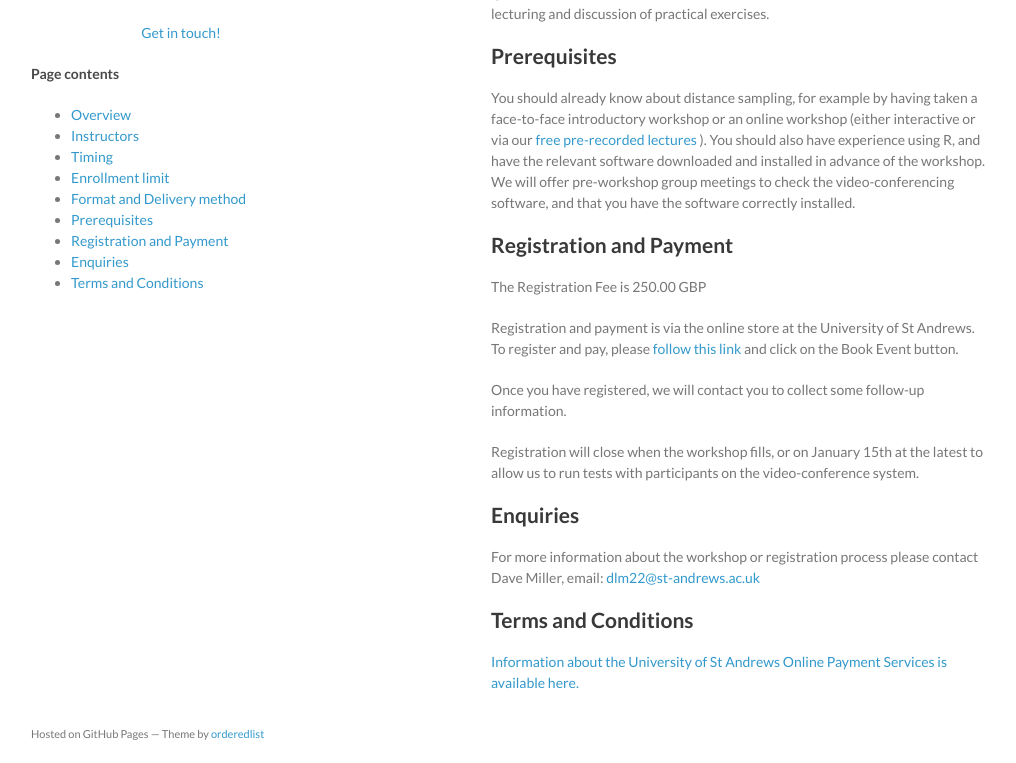
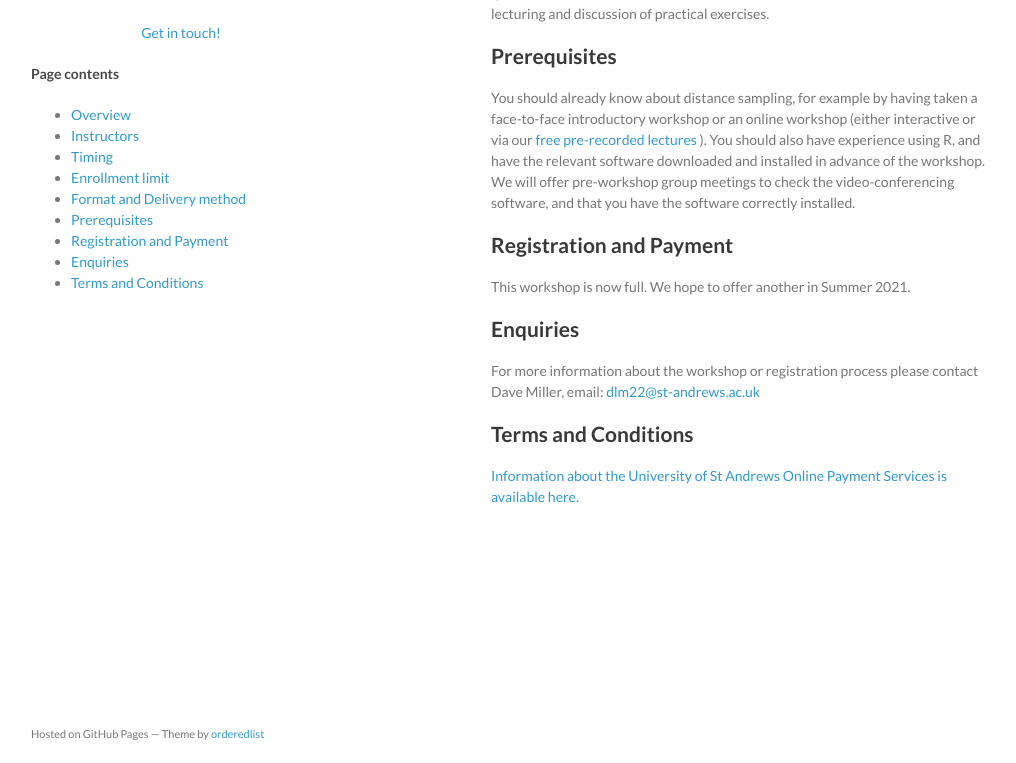
Before and after one commit to distanceworkshops/distanceworkshops.github.io, a Jekyll site: the page built from dsm-march-2021.md, in a window 1280 px wide and 900 px high, scrolled down 652 px, cut to the strip 137-900 px from the top of the window. Shown: the whole strip, without its empty margins (129-1145 px from the left). Built offline with Jekyll 4.4.1, drawn with Linux system fonts in a browser that asks for light colours.

Commit message:
Workshop full

```diff
--- a/dsm-march-2021.md
+++ b/dsm-march-2021.md
@@ -42,13 +42,7 @@ You should already know about distance sampling, for example by having taken a f
 
 ## Registration and Payment
 
-The Registration Fee is 250.00 GBP
-
-Registration and payment is via the online store at the University of St Andrews. To register and pay, please [follow this link](https://onlineshop.st-andrews.ac.uk/conferences-and-events/events/creem/spatially-explicit-models-for-distance-sampling-data-training-workshop-live-online-812th-mar-21) and click on the Book Event button.
-
-Once you have registered, we will contact you to collect some follow-up information.
-
-Registration will close when the workshop fills, or on January 15th at the latest to allow us to run tests with participants on the video-conference system.
+This workshop is now full.  We hope to offer another in Summer 2021.
 
 ## Enquiries
 For more information about the workshop or registration process please contact Dave Miller, email: [dlm22@st-andrews.ac.uk](mailto:dlm22@st-andrews.ac.uk)
```
